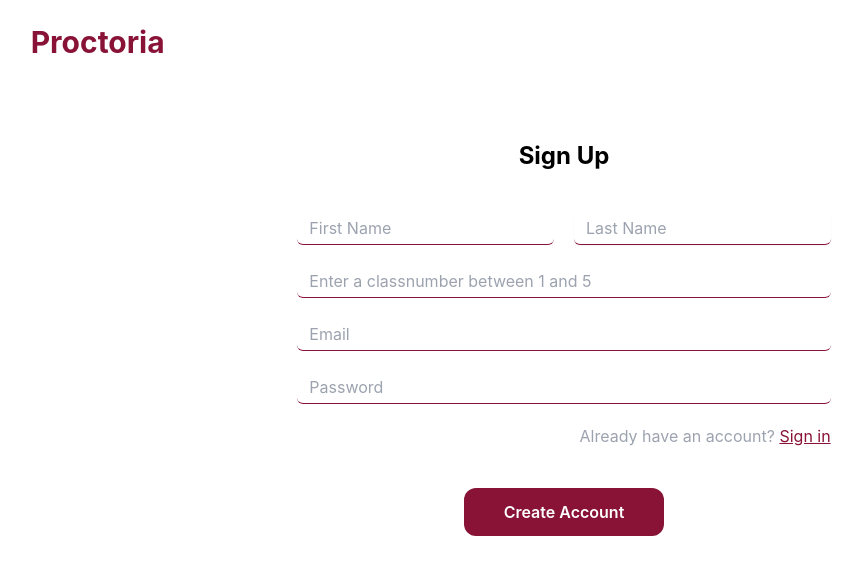
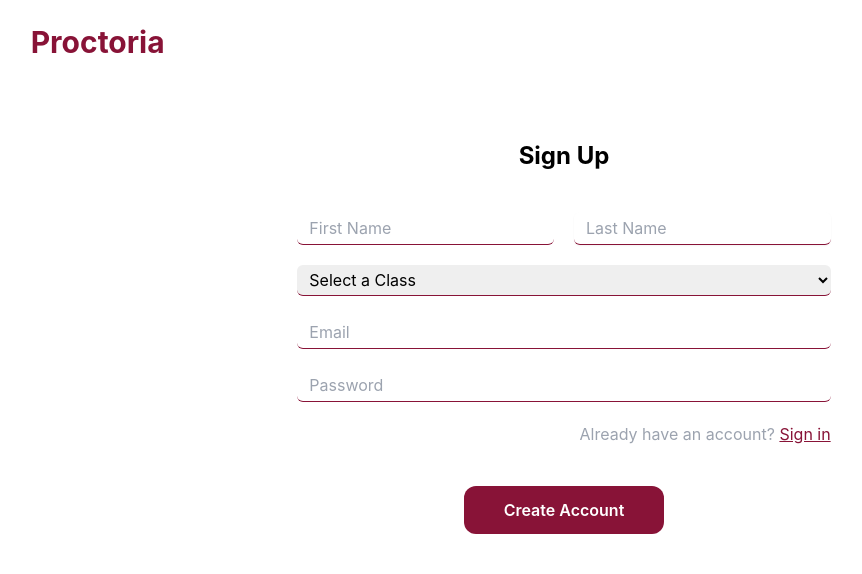
Before and after one commit to obeespace/Proctoria_frontend, a React (Create React App) app: page /register in a window 1280 px wide. Shown: the top 574 px of the page, without its empty margins (76-938 px from the left). Built offline with nearby package versions, Linux system fonts and the light colour scheme.

Commit message:
UI change to signup

```diff
--- a/src/components/Signup.js
+++ b/src/components/Signup.js
@@ -72,16 +72,14 @@ const Signup = () => {
             required
           />
         </div>
-        <input
-          className="border-b border-rose-900 px-3 py-1 w-full mb-5 rounded-md placeholder:text-gray-400 outline-none"
-          type="number"
-          id="class"
-          placeholder="Enter a classnumber between 1 and 5"
-          name="class"
-          value={classnumber}
-          onChange={(e) => setClassNumber(e.target.value)}
-          required
-        />
+        <select value={classnumber} onChange={(e) => setClassNumber(e.target.value)} className="border-b border-rose-900 w-full px-2 py-1 mb-5 rounded-md placeholder:text-gray-400 outline-none">
+          <option value="">Select a Class</option>
+          <option value="1">Class 1</option>
+          <option value="2">Class 2</option>
+          <option value="3">Class 3</option>
+          <option value="4">Class 4</option>
+          <option value="5">Class 5</option>
+        </select>
 
         <input
           className="border-b border-rose-900 px-3 py-1 w-full mb-5 rounded-md placeholder:text-gray-400 outline-none"
```
